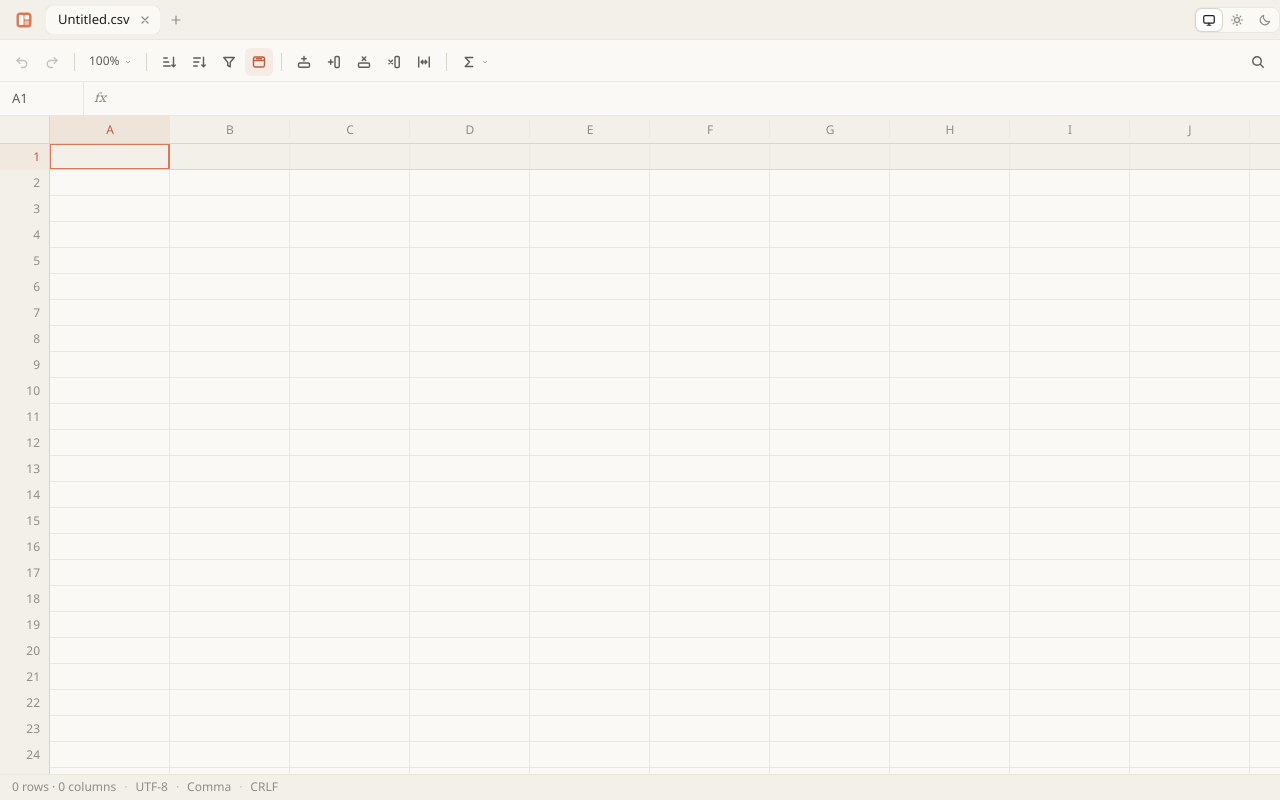
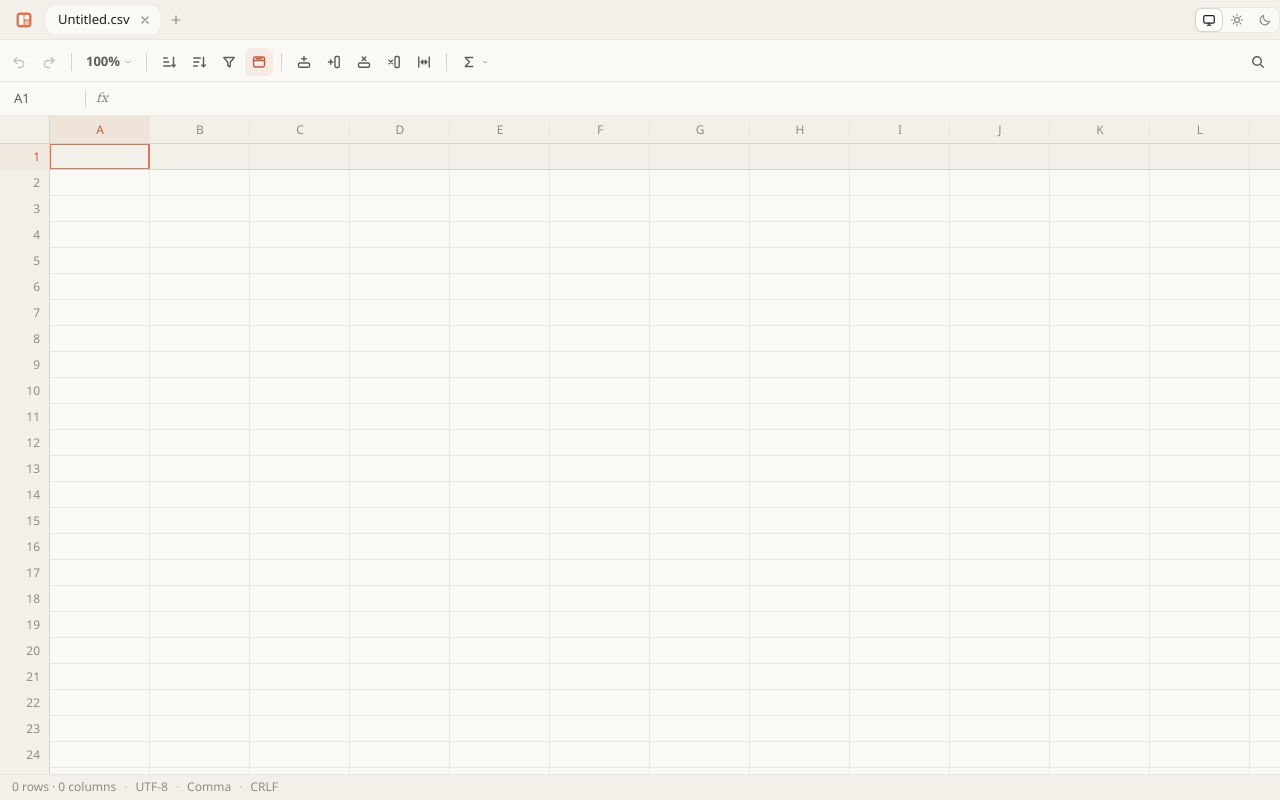
Before and after one commit to blustardave/bento, a website built with Vite: page index.html in a window 1280 px wide. Both pictures are taken after a click on the button 62 px from the left and 19 px from the top of the page. Built offline with nearby package versions, Linux system fonts and the light colour scheme.

Commit message:
Polish: align toolbar with cell name, bolder zoom label, short cell-bar divider, 100px columns
Co-Authored-By: Claude Opus 5.5 <noreply@anthropic.com>
Claude-Session: https://claude.ai/code/session_014rXPyYpteQttKy6Bg5ae3N

```diff
--- a/src/doc.ts
+++ b/src/doc.ts
@@ -33,7 +33,7 @@ interface CellChange { r: number; c: number; before: string; after: string }
 const MAX_UNDO = 300;
 let nextId = 1;
 
-export const DEFAULT_WIDTH = 120;
+export const DEFAULT_WIDTH = 100;
 
 export class Doc {
   readonly id = nextId++;
--- a/src/styles.css
+++ b/src/styles.css
@@ -188,7 +188,9 @@ input, textarea { font: inherit; color: inherit; }
   display: flex;
   align-items: center;
   gap: 2px;
-  padding: 0 8px;
+  /* 5px + the button's inset puts the first icon on the same left
+     edge as the cell name below it. */
+  padding: 0 8px 0 5px;
   background: var(--bg);
   border-bottom: 1px solid var(--line);
 }
@@ -205,7 +207,7 @@ input, textarea { font: inherit; color: inherit; }
 #toolbar .tb:hover:not(:disabled), #toolbar .tb.open { background: var(--surface); color: var(--text); }
 #toolbar .tb:disabled { opacity: 0.35; }
 #toolbar .tb.on { color: var(--accent-text); background: var(--accent-soft); }
-#toolbar .tb .txt { font-size: 12px; font-variant-numeric: tabular-nums; }
+#toolbar .tb .txt { font-size: 13px; font-weight: 600; font-variant-numeric: tabular-nums; }
 #toolbar .tb .caret { width: 8px; height: 8px; opacity: 0.7; }
 #toolbar .div { width: 1px; height: 18px; background: var(--line-strong); margin: 0 6px; flex: none; }
 #toolbar .grow { flex: 1; }
@@ -224,13 +226,22 @@ input, textarea { font: inherit; color: inherit; }
   background: var(--bg);
 }
 #cell-name {
-  width: 84px;
-  padding: 0 12px;
+  width: 86px;
+  padding: 0 12px 0 14px;
   color: var(--text-2);
   font-variant-numeric: tabular-nums;
-  border-right: 1px solid var(--line);
   height: 100%;
   display: flex; align-items: center;
+  position: relative;
+}
+/* Short divider, matching the ones in the toolbar. */
+#cell-name::after {
+  content: "";
+  position: absolute;
+  right: 0; top: 50%;
+  width: 1px; height: 18px;
+  margin-top: -9px;
+  background: var(--line-strong);
 }
 .fx { color: var(--muted); font-style: italic; font-family: var(--font-serif); padding: 0 10px; }
 #cell-input {
```
